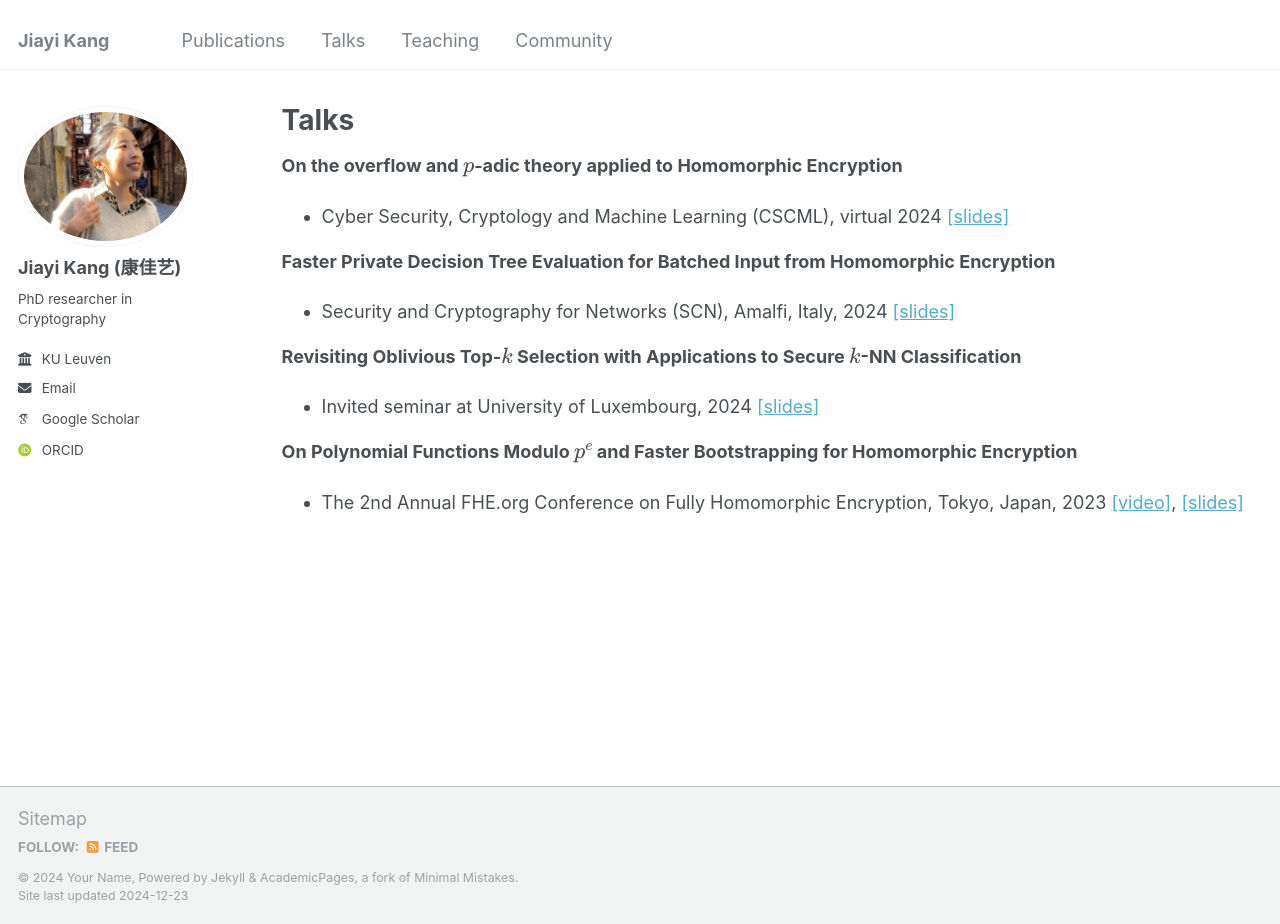
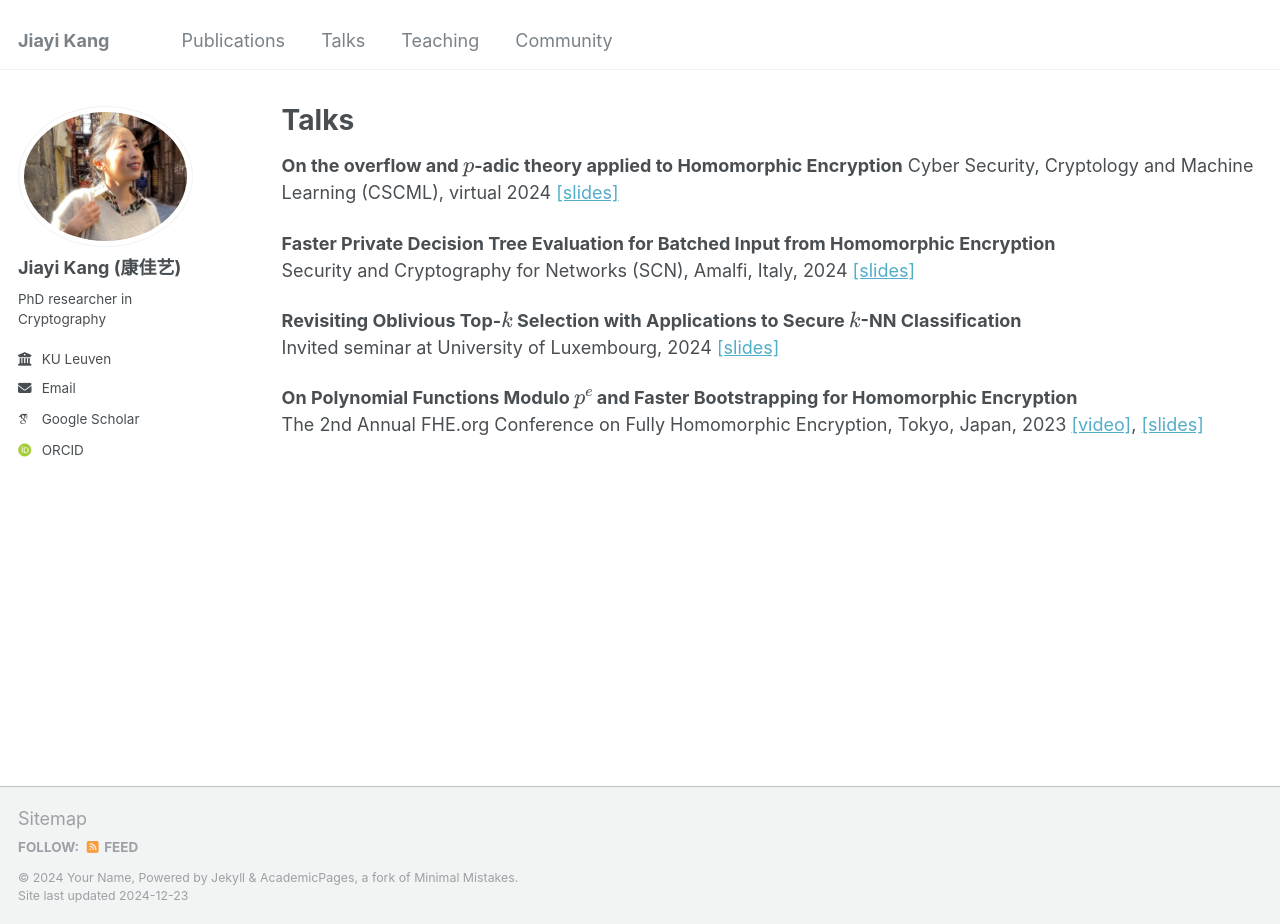
Before and after one commit to jiayikang2/jiayikang2.github.io, a Jekyll site: the page built from _pages/talks.md, in a window 1280 px wide and 924 px high. Built offline with Jekyll 4.4.1, drawn with Linux system fonts in a browser that asks for light colours; some web fonts are replaced.

Commit message:
error corrected

```diff
--- a/_pages/talks.md
+++ b/_pages/talks.md
@@ -5,13 +5,13 @@ permalink: /talks/
 author_profile: true
 ---
 **On the overflow and \\(p\\)-adic theory applied to Homomorphic Encryption**
-- Cyber Security, Cryptology and Machine Learning (CSCML), virtual 2024 [[slides]](/files/slides_padic.pdf)
+Cyber Security, Cryptology and Machine Learning (CSCML), virtual 2024 [[slides]](/files/slides_padic.pdf)
 
 **Faster Private Decision Tree Evaluation for Batched Input from Homomorphic Encryption**
-- Security and Cryptography for Networks (SCN), Amalfi, Italy, 2024  [[slides]](/files/SCN_PDTE.pdf)
+Security and Cryptography for Networks (SCN), Amalfi, Italy, 2024  [[slides]](/files/SCN_PDTE.pdf)
 
 **Revisiting Oblivious Top-\\(k\\) Selection with Applications to Secure \\(k\\)-NN Classification**
-- Invited seminar at University of Luxembourg, 2024  [[slides]](/files/slides_knn.pdf)
+Invited seminar at University of Luxembourg, 2024  [[slides]](/files/slides_knn.pdf)
 
 **On Polynomial Functions Modulo \\(p^e\\) and Faster Bootstrapping for Homomorphic Encryption**
-- The 2nd Annual FHE.org Conference on Fully Homomorphic Encryption, Tokyo, Japan, 2023  [[video]](https://www.youtube.com/watch?v=HPx_6_d4WDQ&list=PLnbmMskCVh1ei6AkXHDTAefkGZaBmtUQO&index=2),  [[slides]](https://cosicdatabase.esat.kuleuven.be/backend/publications/files/talk/583)
+The 2nd Annual FHE.org Conference on Fully Homomorphic Encryption, Tokyo, Japan, 2023  [[video]](https://www.youtube.com/watch?v=HPx_6_d4WDQ&list=PLnbmMskCVh1ei6AkXHDTAefkGZaBmtUQO&index=2),  [[slides]](https://cosicdatabase.esat.kuleuven.be/backend/publications/files/talk/583)
```
Also changed, not shown: _pages/about.md (+1 -1 lines).
